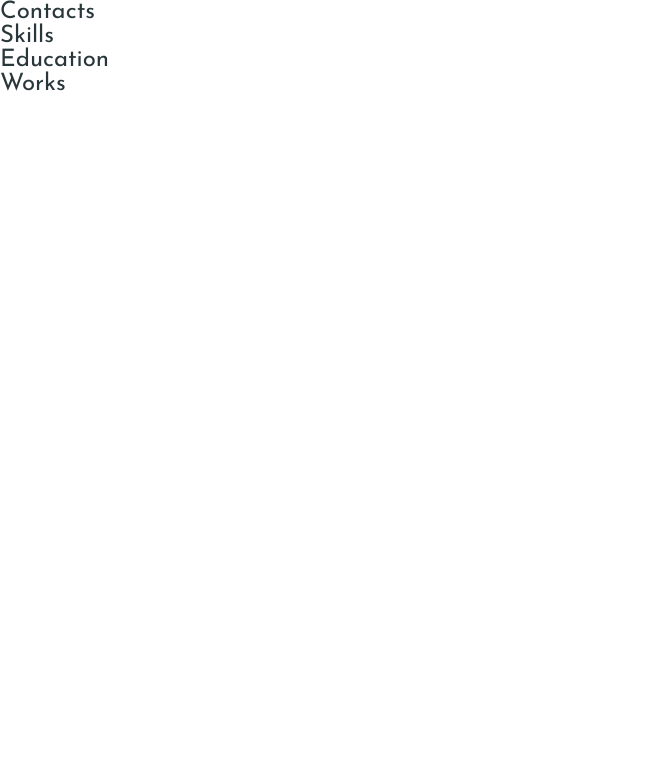
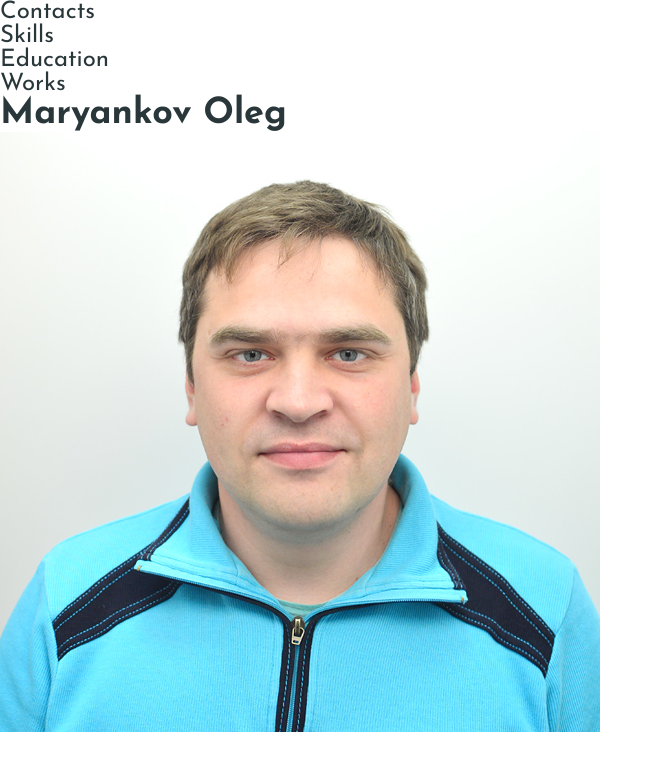
Before and after one commit to dobryimelnik/rsschool-cv, a plain HTML site: page index.html in a window 1280 px wide. Shown: the whole page, without its empty margins (0-663 px from the left). Drawn offline with Linux system fonts and the light colour scheme.

Commit message:
feat: added cvname section

```diff
--- a/index.html
+++ b/index.html
@@ -19,5 +19,14 @@
             </ul>
         </nav>
     </header>
+
+    <main class="main">
+        <section class="cvname">
+            <h1 class="cvname-title title">Maryankov Oleg</h1>
+            <div class="cv-photo">
+                <img class="cv-image" src="./images/portfolio-img.jpg" alt="Maryankov Oleg">
+            </div>
+        </section>
+    </main>
 </body>
 </html>
```
